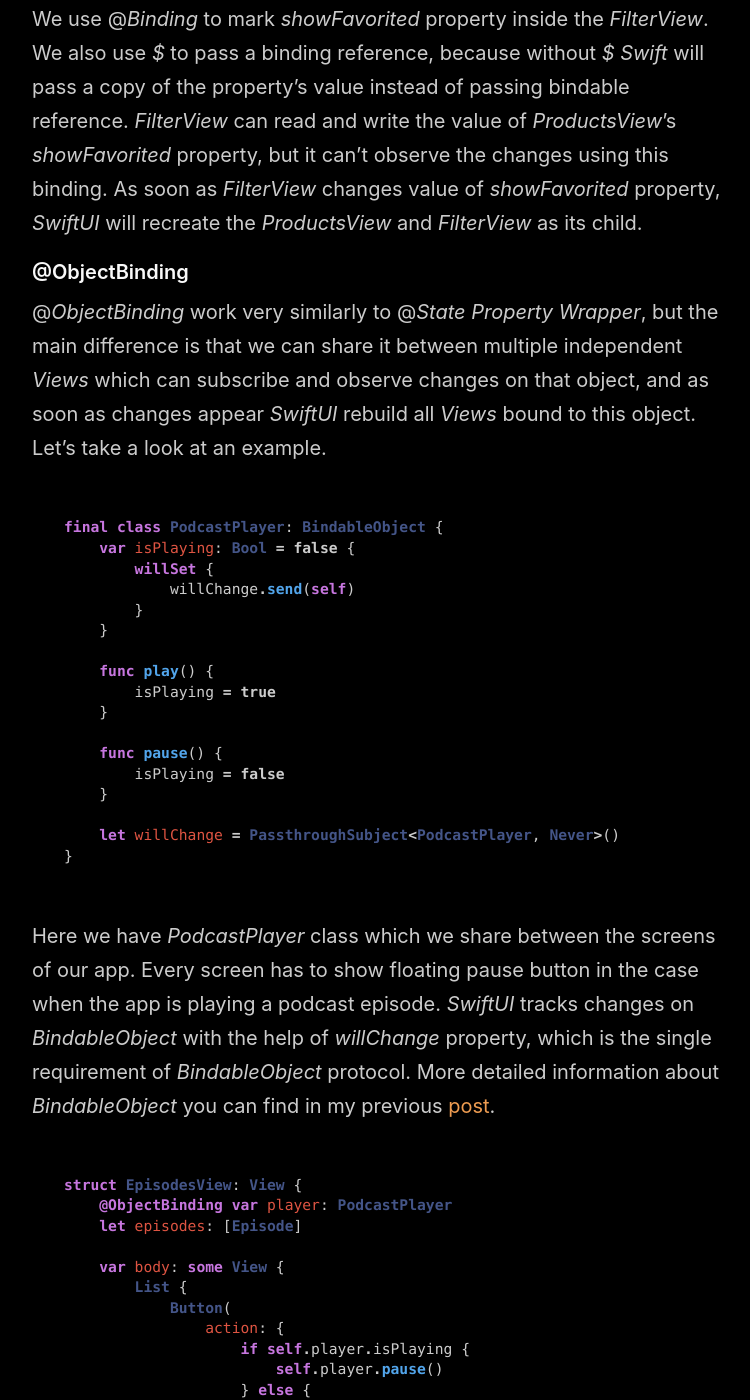
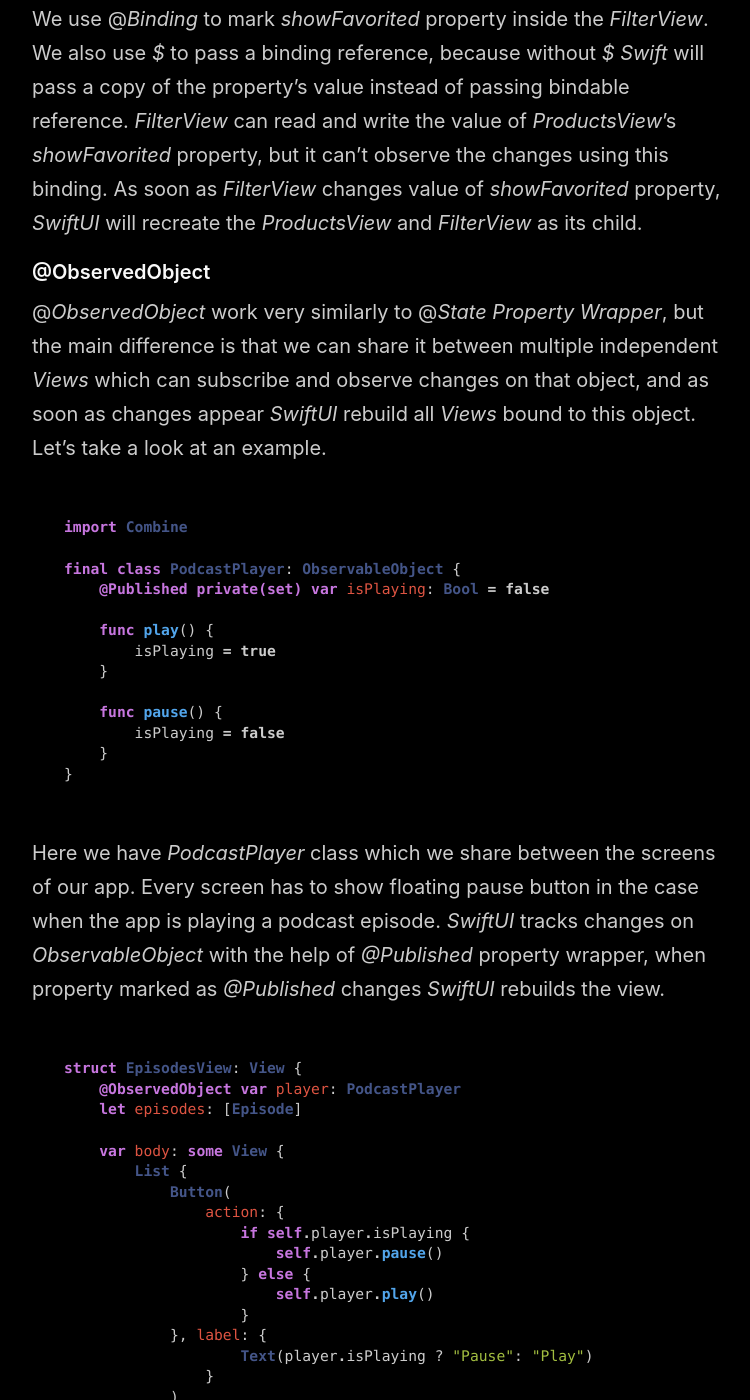
Before and after one commit to mecid/mecid.github.io, a Jekyll site: the page built from _posts/2019-06-12-understanding-property-wrappers-in-swiftui.md, in a window 1280 px wide and 1400 px high, scrolled down 2393 px. Shown: the whole window, without its empty margins (258-1008 px from the left). Built offline with Jekyll 4.4.1, drawn with Linux system fonts in a browser that asks for light colours; some of the changed text lies outside the part shown.

Commit message:
Update blog for Swift 5

````diff
--- a/_posts/2019-06-12-understanding-property-wrappers-in-swiftui.md
+++ b/_posts/2019-06-12-understanding-property-wrappers-in-swiftui.md
@@ -3,7 +3,7 @@ title: Understanding Property Wrappers in SwiftUI
 layout: post
 ---
 
-Last week we started a new series of [posts](/2019/06/05/swiftui-making-real-world-app) about *SwiftUI* framework. Today I want to continue this topic by covering *Property Wrappers* provided by *SwiftUI*. *SwiftUI* gives us *@State*, *@Binding*, *@ObjectBinding*, *@EnvironmentObject*, and *@Environment* *Property Wrappers*. So let's try to understand the differences between them and when and why which one we have to use.
+Last week we started a new series of [posts](/2019/06/05/swiftui-making-real-world-app) about *SwiftUI* framework. Today I want to continue this topic by covering *Property Wrappers* provided by *SwiftUI*. *SwiftUI* gives us *@State*, *@Binding*, *@ObservedObject*, *@EnvironmentObject*, and *@Environment* *Property Wrappers*. So let's try to understand the differences between them and when and why which one we have to use.
 
 #### Property Wrappers
 *Property Wrappers* feature described in [SE-0258](https://github.com/DougGregor/swift-evolution/blob/property-wrappers/proposals/0258-property-wrappers.md) proposal. The main goal here is wrapping properties with logic which can be extracted into the separated struct to reuse it across the codebase. This proposal is not accepted yet, but Apple provides *Xcode beta with Swift 5.1 snapshot*, which has it.
@@ -71,16 +71,14 @@ struct ProductsView: View {
 
 We use @*Binding* to mark *showFavorited* property inside the *FilterView*. We also use *$* to pass a binding reference, because without *$* *Swift* will pass a copy of the property's value instead of passing bindable reference. *FilterView* can read and write the value of *ProductsView*'s *showFavorited* property, but it can't observe the changes using this binding. As soon as *FilterView* changes value of *showFavorited* property, *SwiftUI* will recreate the *ProductsView* and *FilterView* as its child.
 
-#### @ObjectBinding
-@*ObjectBinding* work very similarly to @*State* *Property Wrapper*, but the main difference is that we can share it between multiple independent *Views* which can subscribe and observe changes on that object, and as soon as changes appear *SwiftUI* rebuild all *Views* bound to this object. Let's take a look at an example.
+#### @ObservedObject
+@*ObservedObject* work very similarly to @*State* *Property Wrapper*, but the main difference is that we can share it between multiple independent *Views* which can subscribe and observe changes on that object, and as soon as changes appear *SwiftUI* rebuild all *Views* bound to this object. Let's take a look at an example.
 
 ```swift
-final class PodcastPlayer: BindableObject {
-    var isPlaying: Bool = false {
-        willSet {
-            willChange.send(self)
-        }
-    }
+import Combine
+
+final class PodcastPlayer: ObservableObject {
+    @Published private(set) var isPlaying: Bool = false
 
     func play() {
         isPlaying = true
@@ -89,16 +87,14 @@ final class PodcastPlayer: BindableObject {
     func pause() {
         isPlaying = false
     }
-
-    let willChange = PassthroughSubject<PodcastPlayer, Never>()
 }
 ```
 
-Here we have *PodcastPlayer* class which we share between the screens of our app. Every screen has to show floating pause button in the case when the app is playing a podcast episode. *SwiftUI* tracks changes on *BindableObject* with the help of *willChange* property, which is the single requirement of *BindableObject* protocol. More detailed information about *BindableObject* you can find in my previous [post](/2019/06/05/swiftui-making-real-world-app).
+Here we have *PodcastPlayer* class which we share between the screens of our app. Every screen has to show floating pause button in the case when the app is playing a podcast episode. *SwiftUI* tracks changes on *ObservableObject* with the help of *@Published* property wrapper, when property marked as *@Published* changes *SwiftUI* rebuilds the view.
 
 ```swift
 struct EpisodesView: View {
-    @ObjectBinding var player: PodcastPlayer
+    @ObservedObject var player: PodcastPlayer
     let episodes: [Episode]
 
     var body: some View {
@@ -122,10 +118,10 @@ struct EpisodesView: View {
 }
 ```
 
-Here we use *@ObjectBinding Property Wrapper* to bind our *EpisodesView* to *PodcastPlayer* class, and as soon as current *View* or any other *View* attached to *PodcastPlayer* object change it, *SwiftUI* will rebuild all *Views* bound to that *PodcastPlayer* object.
+Here we use *@ObservedObject Property Wrapper* to bind our *EpisodesView* to *PodcastPlayer* class, and as soon as current *View* or any other *View* attached to *PodcastPlayer* object change it, *SwiftUI* will rebuild all *Views* bound to that *PodcastPlayer* object.
 
 #### @EnvironmentObject
-Instead of passing *BindableObject* via init method of our View we can implicitly inject it into *Environment* of our *View* hierarchy. By doing this, we create the opportunity for all child *View* of current *Environment* access to this *BindableObject*.
+Instead of passing *ObservedObject* via init method of our View we can implicitly inject it into *Environment* of our *View* hierarchy. By doing this, we create the opportunity for all child *View* of current *Environment* access to this *ObservableObject*.
 
 ```swift
 class SceneDelegate: UIResponder, UIWindowSceneDelegate {
@@ -194,4 +190,4 @@ struct CalendarView: View {
 By marking our properties with *@Environment Property Wrapper*, we access and subscribe to changes of system-wide settings. As soon as *Locale*, *Calendar* or *ColorScheme* of the system change, *SwiftUI* recreates our *CalendarView*.
 
 #### Conclusion
-Today we talked about *Property Wrappers* provided by *SwiftUI*. *@State, @Binding, @EnvironmentObject, and @ObjectBinding* play huge role in *SwiftUI* development. Feel free to follow me on [Twitter](https://twitter.com/mecid) and ask your questions related to this post. Thanks for reading and see you next week!
+Today we talked about *Property Wrappers* provided by *SwiftUI*. *@State, @Binding, @EnvironmentObject, and @ObservedObject* play huge role in *SwiftUI* development. Feel free to follow me on [Twitter](https://twitter.com/mecid) and ask your questions related to this post. Thanks for reading and see you next week!
````
Also changed, not shown: _posts/2019-06-05-swiftui-making-real-world-app.md (+6 -12 lines), _posts/2019-06-19-building-forms-with-swiftui.md (+9 -9 lines), _posts/2019-07-03-managing-data-flow-in-swiftui.md (+8 -16 lines), _posts/2019-07-24-alerts-actionsheets-modals-and-popovers-in-swiftui.md (+20 -3 lines).
